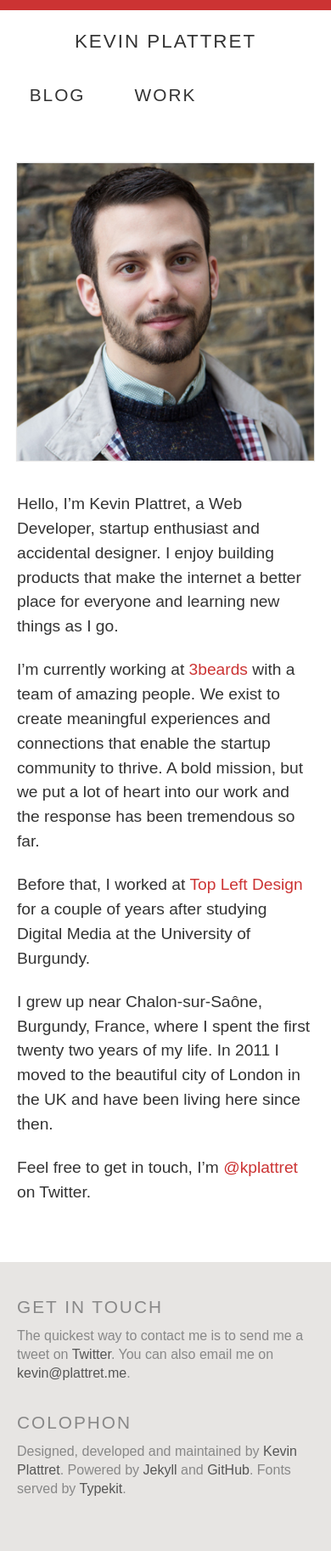
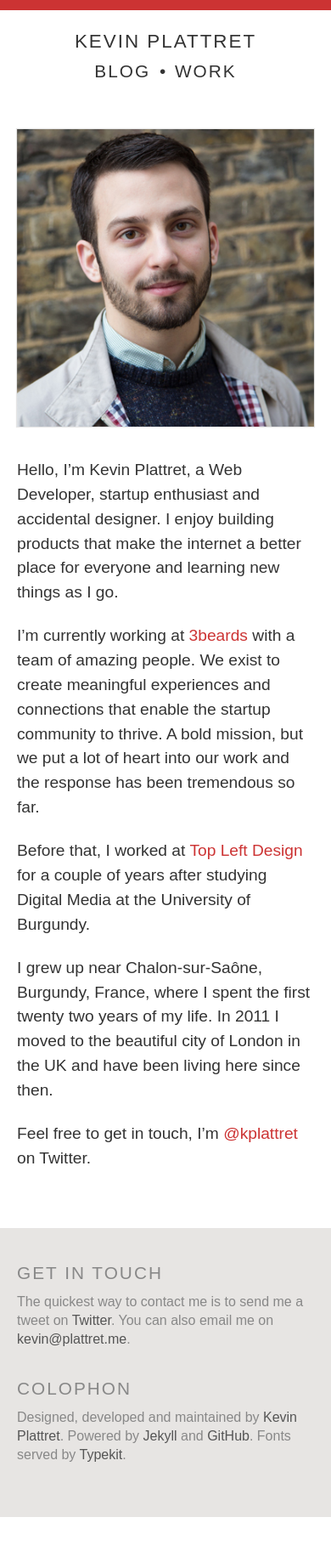
Before and after one commit to kplattret/kevinplattret.com, a Jekyll site: the page built from index.md, in a window 390 px wide. Shown: the whole page at 85% size. Built offline with Jekyll 4.4.1, drawn with Linux system fonts in a browser that asks for light colours; after the commit the page ends 1785 px from its top, so only the background shows below that.

Commit message:
Improve nav on mobile screen.

```diff
--- a/_sass/_responsive.scss
+++ b/_sass/_responsive.scss
@@ -28,7 +28,7 @@
 
     .header {
         .site-title {
-            margin: 3rem 0;
+            margin: 3rem 0 1rem;
             width: 100%;
             text-align: center;
         }
@@ -42,12 +42,29 @@
             }
 
             li {
+                position: relative;
+                display: inline-block;
+                float: none;
                 margin: 0;
-                width: 33.33%;
+                padding-left: 15px;
+
+                &:before {
+                    content: "\2022";
+                    position: absolute;
+                    left: 0;
+                }
+
+                &:first-child {
+                    padding: 0;
+
+                    &:before {
+                      display: none;
+                    }
+                }
             }
 
             a {
-                padding: 12px 8px;
+                padding: 0 3px;
 
                 &:hover {
                     color: #666;
```
